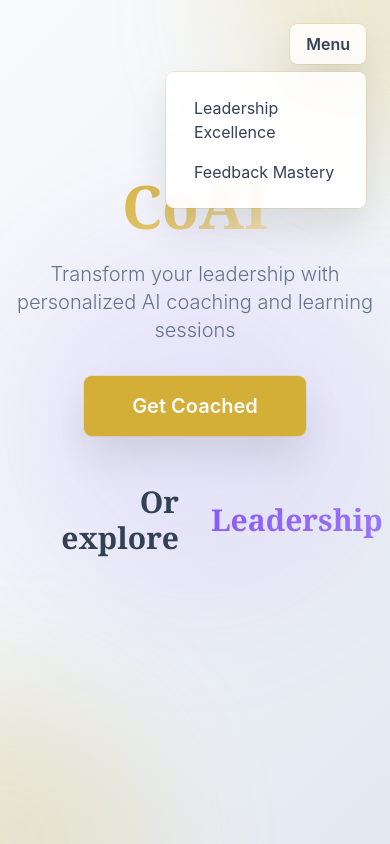
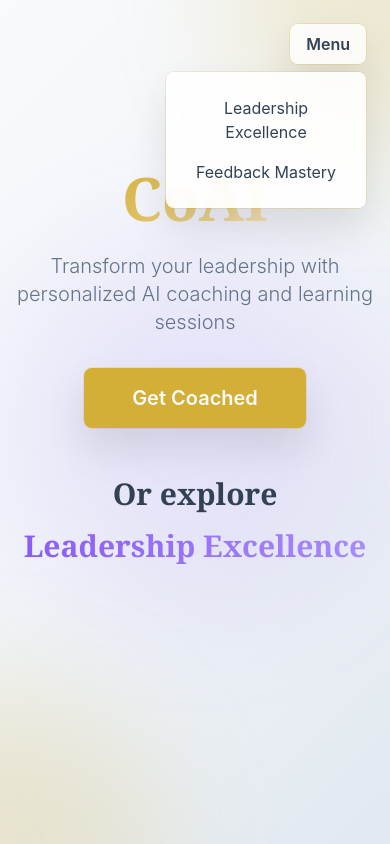
Before and after one commit to SimoneMariaRomeo/coai-luxury-coaching, a Next.js app: page / in a window 390 px wide. Both pictures are taken after a click on the button "Menu". Built offline with nearby package versions, Linux system fonts and the light colour scheme.

Commit message:
Improve landing page layout for mobile

```diff
--- a/src/app/page.tsx
+++ b/src/app/page.tsx
@@ -154,7 +154,7 @@ export default function HomePage() {
                 <Link key={topic.id} href={`/topics/${topic.id}`}>
                   <motion.div
                     whileHover={{ scale: 1.02 }}
-                    className="py-2 px-3 rounded-md hover:bg-luxury-accent/10 transition-colors cursor-pointer"
+                    className="py-2 px-3 rounded-md hover:bg-luxury-accent/10 transition-colors cursor-pointer text-center"
                   >
                     {topic.title}
                   </motion.div>
@@ -207,11 +207,8 @@ export default function HomePage() {
                 transition={{ duration: 0.6, delay: 0.4 }}
                 className="text-3xl md:text-4xl font-playfair font-semibold"
               >
-                <div className="grid grid-cols-2 gap-8 items-center">
-                  <div className="text-right">
+                <div className="flex flex-col items-center gap-4 text-center">
                   <span className="text-luxury-text">Or explore</span>
-                  </div>
-                  <div className="text-left">
                   <AnimatePresence mode="wait">
                     <motion.span
                       key={currentExploreText}
@@ -224,7 +221,6 @@ export default function HomePage() {
                       {exploreTexts[currentExploreText]}
                     </motion.span>
                   </AnimatePresence>
-                  </div>
                 </div>
               </motion.div>
 
@@ -246,12 +242,12 @@ export default function HomePage() {
                       <Link key={topic.id} href={`/topics/${topic.id}`}>
                         <motion.div
                           whileHover={{ scale: 1.02 }}
-                          className="p-4 border-b border-luxury-light-gray/20 last:border-b-0 hover:bg-luxury-accent/10 transition-colors cursor-pointer text-left"
+                          className="p-4 border-b border-luxury-light-gray/20 last:border-b-0 hover:bg-luxury-accent/10 transition-colors cursor-pointer text-center"
                         >
-                          <h3 className="font-playfair font-semibold text-luxury-text text-left">
+                          <h3 className="font-playfair font-semibold text-luxury-text text-center">
                             {topic.title}
                           </h3>
-                          <p className="text-sm text-luxury-text-light mt-1 text-left">
+                          <p className="text-sm text-luxury-text-light mt-1 text-center">
                             {topic.description}
                           </p>
                         </motion.div>
```
Lines whose indentation alone changed are shown as unchanged.
